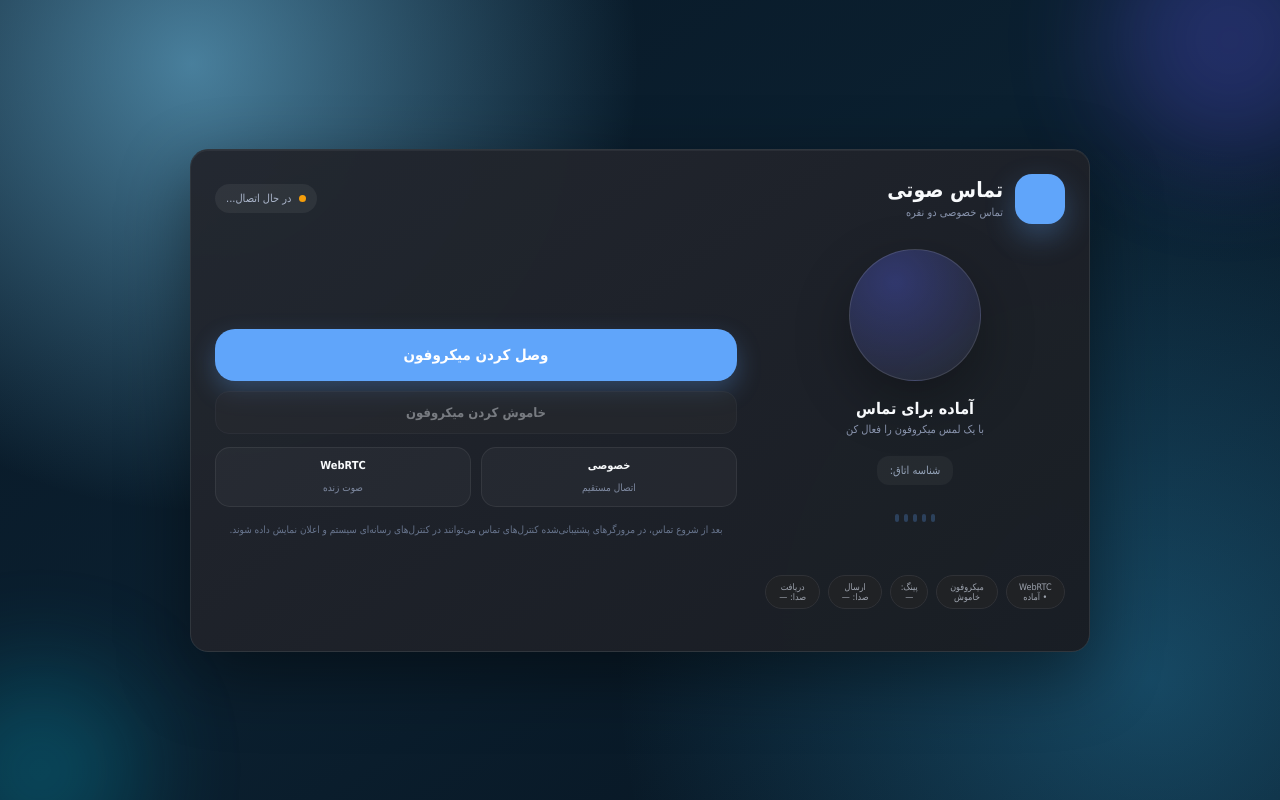
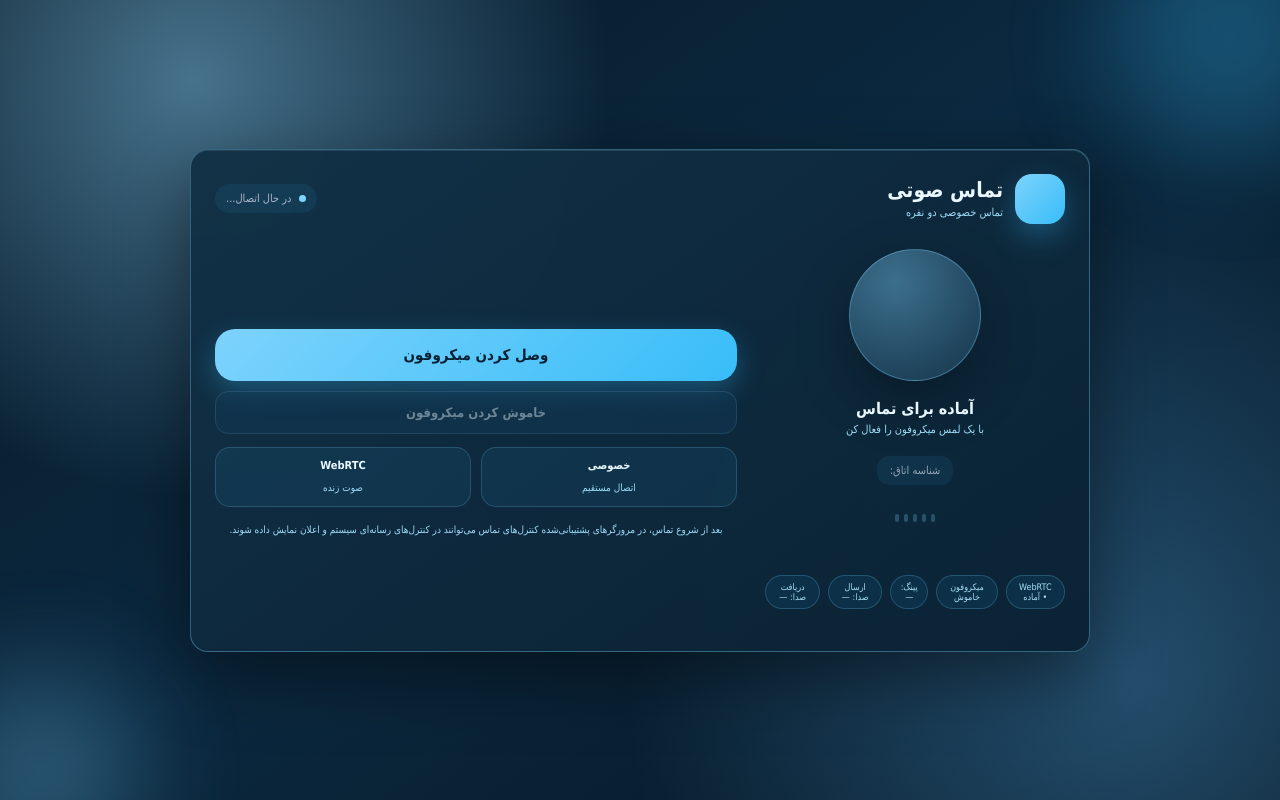
Before and after one commit to Parsa0369/voice-chat, a FastAPI app: page / in a window 1280 px wide. Run offline with FastAPI, Linux system fonts and the light colour scheme.

Commit message:
Fix CSS styling and apply full light-blue theme

```diff
--- a/templates/index.html
+++ b/templates/index.html
@@ -4,8 +4,8 @@
 <meta charset="utf-8">
 <meta name="viewport" content="width=device-width,initial-scale=1,viewport-fit=cover">
 <meta name="theme-color" content="#bfe8ff">
-<meta name="description" content="تماس صوتی دو نفره">
-<link rel="manifest" href="/manifest.webmanifest">
+<meta name="theme-color" content="#38bdf8"><meta name="description" content="تماس صوتی دو نفره">
+<link rel="manifest" href="/manifest.webmanifest?v=3">
 <title>تماس صوتی</title>
 <style>
 *{box-sizing:border-box}
@@ -93,6 +93,28 @@ h1{font-size:21px;margin:0 0 4px} .sub{font-size:11px;color:#8994ad}
 #pingBadge.timeout{color:#fff;border-color:#7f1d1d;background:#450a0a}
 .hint{margin-top:14px;text-align:center;color:#68758e;font-size:10px;line-height:1.8}
 audio{display:none}
+
+/* BLUE THEME OVERRIDE — intentionally last so it wins over older styles */
+:root{color-scheme:dark}
+body{background:radial-gradient(circle at 15% 10%,rgba(147,220,255,.45),transparent 32%),radial-gradient(circle at 88% 85%,rgba(96,190,255,.32),transparent 38%),linear-gradient(145deg,#071827,#0b2940 48%,#061521)!important;color:#eaf8ff!important}
+.card{border-color:rgba(125,211,252,.35)!important;background:linear-gradient(145deg,rgba(18,49,70,.98),rgba(10,34,52,.98))!important;box-shadow:0 24px 70px rgba(0,0,0,.45),inset 0 1px rgba(186,230,253,.12)!important}
+.logo{background:linear-gradient(135deg,#7dd3fc,#38bdf8)!important;box-shadow:0 12px 30px rgba(56,189,248,.3)!important;color:#062033!important}
+.avatar{background:radial-gradient(circle at 35% 25%,rgba(125,211,252,.42),rgba(125,211,252,.08))!important;border-color:rgba(125,211,252,.35)!important}
+.mainButton{background:linear-gradient(135deg,#7dd3fc,#38bdf8)!important;color:#062033!important;box-shadow:0 10px 28px rgba(56,189,248,.3)!important}
+.mainButton.danger{background:linear-gradient(135deg,#60a5fa,#3b82f6)!important;color:white!important;box-shadow:0 10px 28px rgba(59,130,246,.3)!important}
+.muteButton{background:#123b57!important;border-color:rgba(125,211,252,.3)!important;color:#dff5ff!important}
+.muteButton:hover{background:#174967!important}.muteButton.active{background:#174a69!important;border-color:#60a5fa!important;color:#dff5ff!important}
+.infoBox,.room,.pill{background:rgba(56,189,248,.08)!important;border-color:rgba(125,211,252,.2)!important}
+.infoBox span,.sub,.statusHint,.hint,.timer{color:#9edcf7!important}
+.room b{color:#7dd3fc!important}
+.badge{background:#0c3047!important;border-color:rgba(125,211,252,.22)!important;color:#a9def5!important}
+#pingBadge.good,#sendBadge.good,#recvBadge.good{background:#103b52!important;color:#86efac!important;border-color:#287b73!important}
+#pingBadge.medium,#sendBadge.wait,#recvBadge.wait{background:#25435a!important;color:#bae6fd!important;border-color:#4d8fb2!important}
+#pingBadge.bad,#sendBadge.bad,#recvBadge.bad,#pingBadge.timeout{background:#173b55!important;color:#93c5fd!important;border-color:#3b82f6!important}
+.visualizer i{background:#7dd3fc!important}
+.o1{background:#38bdf8!important}.o2{background:#7dd3fc!important}
+.dot{background:#7dd3fc!important}.online .dot{background:#67e8f9!important;box-shadow:0 0 12px #67e8f9!important}
+.icon svg{stroke:#b9ecff!important}
 </style>
 </head>
 <body>
@@ -327,7 +349,7 @@ async function requestNotifications(){
 async function registerSW(){
  if(!("serviceWorker" in navigator))return;
  try{
-   const reg=await navigator.serviceWorker.register("/sw.js?v=7",{scope:"/",updateViaCache:"none"});
+   const reg=await navigator.serviceWorker.register("/sw.js?v=9",{scope:"/",updateViaCache:"none"});
    await reg.update();
    await navigator.serviceWorker.ready;
  }catch{}
```
